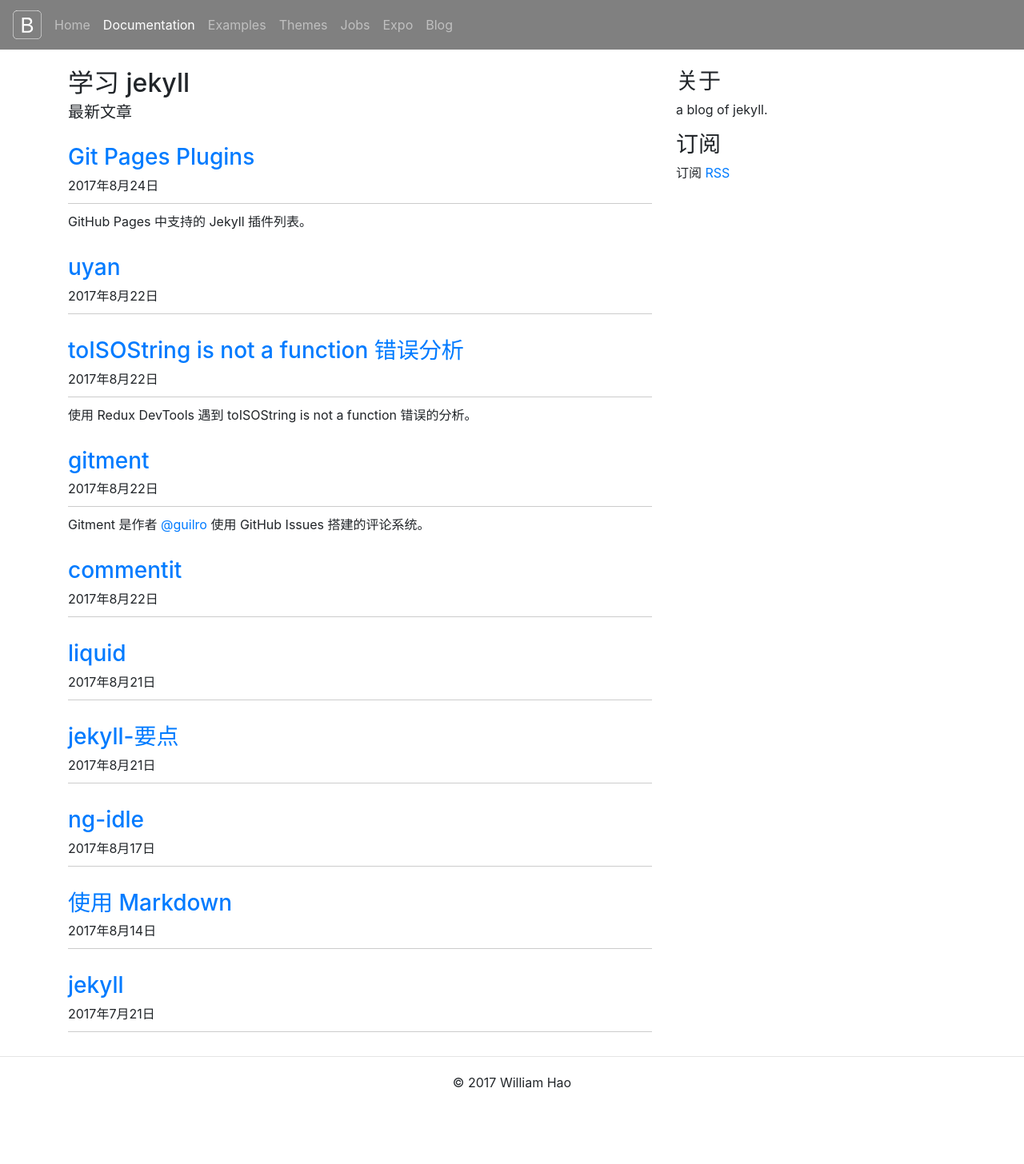
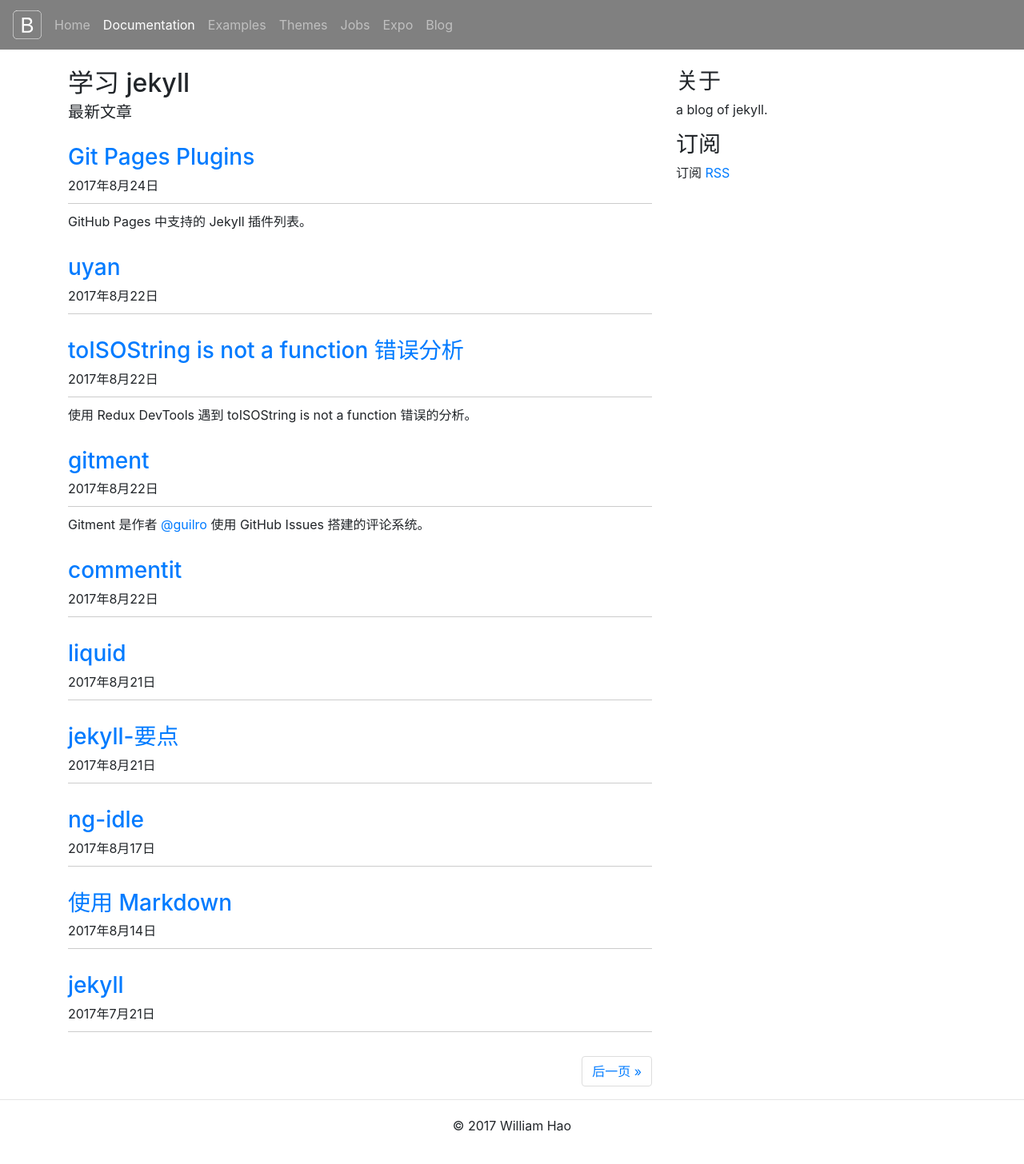
Before and after one commit to haoguanjun/jekyll, a Jekyll site: the page built from index.html, in a window 1280 px wide. Shown: the whole page at 80% size. Built offline with Jekyll 4.4.1, drawn with Linux system fonts in a browser that asks for light colours; the list of posts is cut into pages by our own code; before the commit the page ends 1402 px from its top, so only the background shows below that.

Commit message:
Update index.html

```diff
--- a/index.html
+++ b/index.html
@@ -20,22 +20,18 @@
     {% endfor %}
 </div>
 
-{% if page.previous or page.next %}
 <nav>
     <ul class="pagination justify-content-end">
-        {% if page.previous %}
+        {% if paginator.previous_page %}
             <li class="page-item">
                 <a class="page-link" href=href="{{ paginator.previous_page_path | prepend: site.baseurl | replace: '/index.html', '/' }}"
-                    title="{{ page.previous.title | escape }}">&laquo; 前一页</a>
+                    >&laquo; 前一页</a>
             </li>
         {% endif %}
-        {% if page.next %}
+        {% if paginator.next_page %}
             <li class="page-item">
-                <a class="page-link" href="{{ paginator.next_page_path | prepend: site.baseurl }}"
-                    title="{{ page.next.title | escape }}">后一页 &raquo;</a>
+                <a class="page-link" href="{{ paginator.next_page_path | prepend: site.baseurl }}" >后一页 &raquo;</a>
             </li>
         {% endif %}
     </ul>
 </nav>
-
-{% endif %}
```
